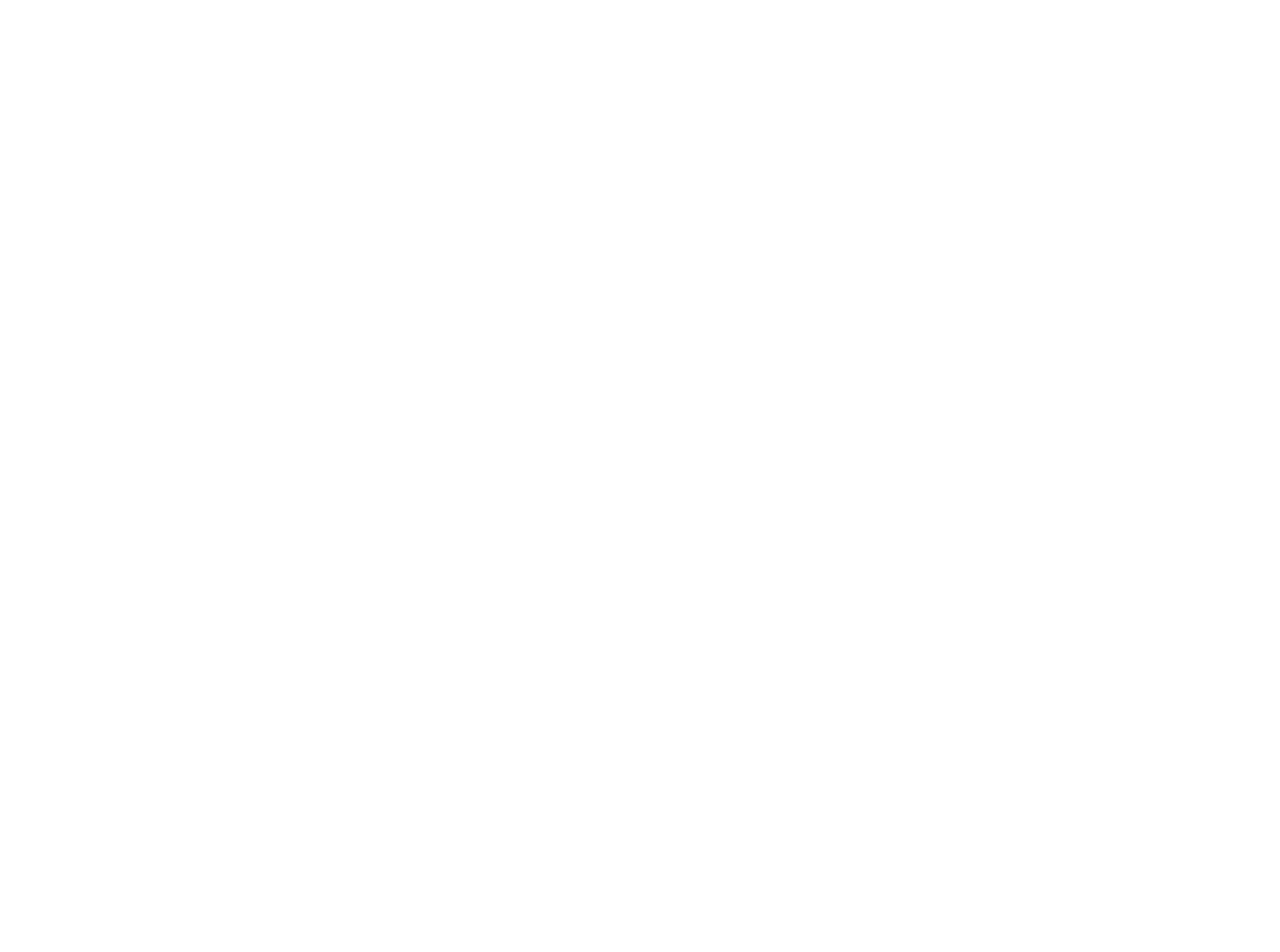
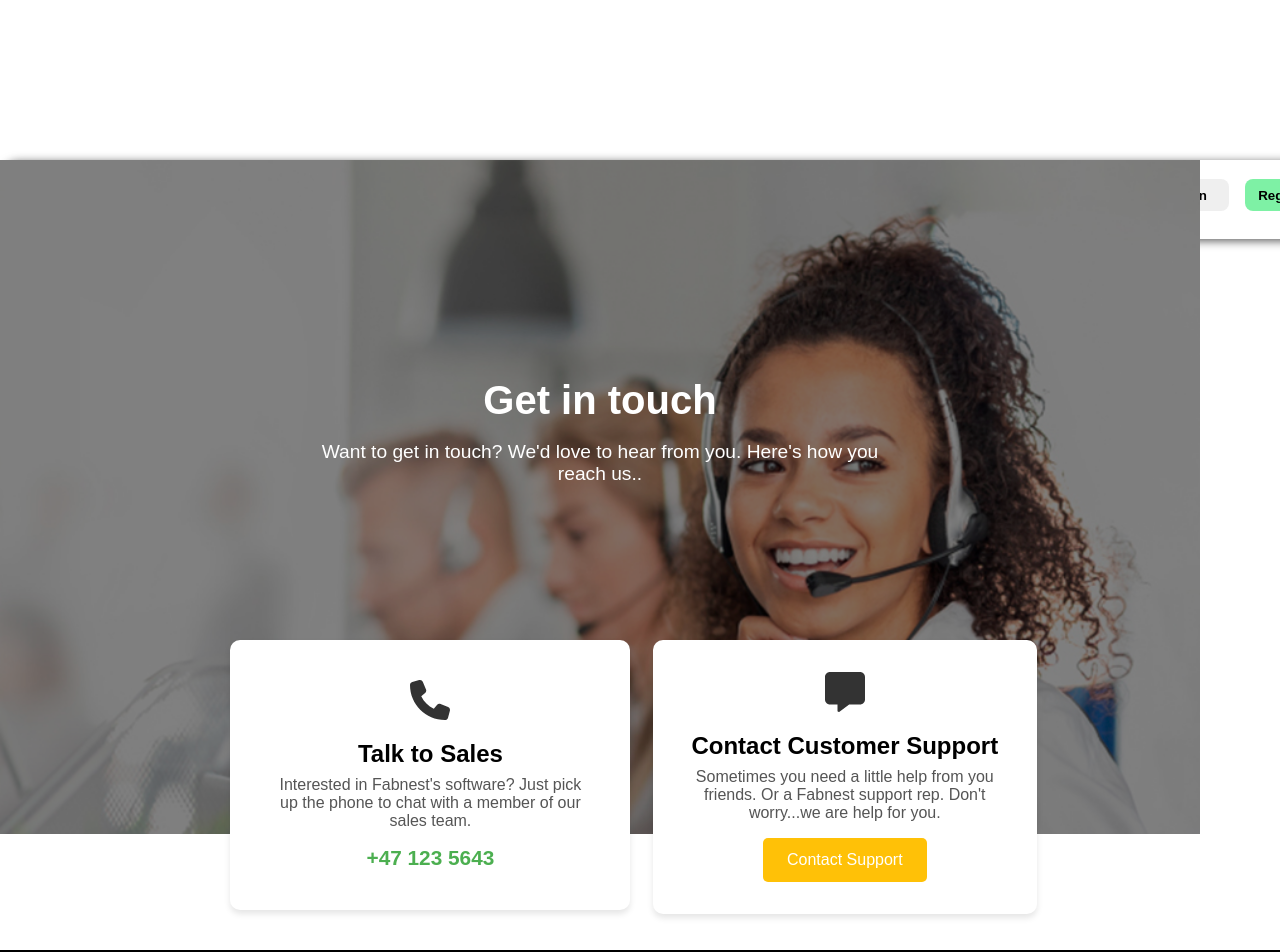
Before and after one commit to HansajithNilan/FabNest-Online-store, a React (Vite) app in the folder frontend/: page /contactus in a window 1280 px wide. Before the commit this address had no page. Shown: the top 952 px of the page. Before the commit the page ends 800 px from the top, so only its background shows below. Built offline with nearby package versions, Linux system fonts and the light colour scheme; a web font is replaced by a local one.

Commit message:
User registration page is developed

```diff
--- a/frontend/src/App.jsx
+++ b/frontend/src/App.jsx
@@ -8,6 +8,7 @@ import LoginPage from './Pages/LoginPage/LoginPage.jsx'
 import About from './Pages/AboutUsPage/About.jsx'
 import UserRegister from './Pages/UserRegisterPage/UserRegister.jsx'
 import Forgotpswd from './Pages/Forgotpswd/Forgotpswd.jsx'
+import ContactUs from './Pages/ContactUsPage/ContactUs.jsx'
 
 
 
@@ -25,6 +26,7 @@ function App() {
     <Route path='/About' element={<About/>}/>
     <Route path='/UserRegister' element={<UserRegister/>}/>
     <Route path='/forgotpswd' element={<Forgotpswd/>}/>
+    <Route path='/contactus' element={<ContactUs/>}/>
 
     </Routes>
 
--- a/frontend/src/Pages/AboutUsPage/About.jsx
+++ b/frontend/src/Pages/AboutUsPage/About.jsx
@@ -1,7 +1,7 @@
 import React from 'react'
 import './About.css'
 import NavBar from '../../Components/NavBar/NavBar'
-
+import Footer from '../../Components/Footer/Footer'
 function About() {
   return (
     <div className='wrapper'>
@@ -33,6 +33,7 @@ function About() {
             </div>
          </div>
       </div>
+      <Footer/>
     </div>
   )
 }
--- /dev/null
+++ b/frontend/src/Pages/ContactUsPage/ContactUs.css
@@ -0,0 +1,117 @@
+/* ContactUs.css */
+
+
+.contact-us-wrapper {
+    font-family: 'Arial', sans-serif;
+   margin: auto;
+   width: 100%;
+
+  }
+
+  .contact-us-content {
+    text-align: center;
+    margin-top: 10rem;
+    margin-bottom: 5rem;
+    width: 150vh;
+  }
+
+  .pic {
+    position: relative;
+    overflow: hidden;
+    z-index: 5;
+  }
+
+  .pic img {
+    width: 100%;
+    height: auto;
+    filter: brightness(0.5);
+  }
+
+  .text {
+    position: absolute;
+    top: 40%;
+    left: 50%;
+    transform: translate(-50%, -50%);
+    color: #fff;
+    text-align: center;
+  }
+
+  .text h1 {
+    font-size: 2.5rem;
+    margin: 0;
+  }
+
+  .text p {
+    font-size: 1.2rem;
+  }
+
+  .card {
+    display: flex;
+    justify-content: center;
+    margin: 2rem auto;
+    max-width: 1200px;
+
+  }
+
+  .card div {
+    background-color: #fff;
+    border-radius: 10px;
+    box-shadow: 0 4px 6px rgba(0, 0, 0, 0.1);
+    width: 25%;
+    z-index: 11;
+
+  }
+
+  .talk{
+    position: absolute;
+    top: 80%;
+    left: 18%;
+    padding: 2.5rem ;
+  }
+
+  .support{
+    position: absolute;
+    top: 80%;
+    left: 51%;
+    padding: 2rem;
+  }
+
+  .card svg {
+    width: 40px;
+    height: 40px;
+    fill: #333;
+    margin-bottom: 1rem;
+  }
+
+  .talk h1,
+  .support h1 {
+    font-size: 1.5rem;
+    margin-bottom: 0.5rem;
+  }
+
+  .talk p,
+  .support p {
+    font-size: 1rem;
+    margin-bottom: 1rem;
+    color: #555;
+  }
+
+  .talk h2 {
+    font-size: 1.3rem;
+    color: #4CAF50;
+  }
+
+  .support button {
+    background-color: #FFC107;
+    border: none;
+    color: #fff;
+    padding: 0.8rem 1.5rem;
+    font-size: 1rem;
+    border-radius: 5px;
+    cursor: pointer;
+    transition: background-color 0.3s ease;
+  }
+
+  .support button:hover {
+    background-color: #E0A800;
+  }
--- /dev/null
+++ b/frontend/src/Pages/ContactUsPage/ContactUs.jsx
@@ -0,0 +1,45 @@
+import React from 'react'
+import './ContactUs.css'
+import NavBar from '../../Components/NavBar/NavBar'
+import Footer from '../../Components/Footer/Footer'
+
+
+function ContactUs() {
+  return (
+
+
+    <div className='contact-us-wrapper'>
+        <NavBar/>
+      <div className='contact-us-content'>
+      <div>
+        <div className='pic'>
+           <img src='../Images/contactus.jpg'/>
+           <div className='text'>
+            <h1>Get in touch</h1><br/>
+            <p>Want to get in touch? We'd love to hear from you. Here's how you reach us..</p>
+           </div>
+        </div>
+        <div className='card'>
+           <div className='talk'>
+            <svg xmlns="http://www.w3.org/2000/svg" viewBox="0 0 512 512"><path d="M164.9 24.6c-7.7-18.6-28-28.5-47.4-23.2l-88 24C12.1 30.2 0 46 0 64C0 311.4 200.6 512 448 512c18 0 33.8-12.1 38.6-29.5l24-88c5.3-19.4-4.6-39.7-23.2-47.4l-96-40c-16.3-6.8-35.2-2.1-46.3 11.6L304.7 368C234.3 334.7 177.3 277.7 144 207.3L193.3 167c13.7-11.2 18.4-30 11.6-46.3l-40-96z"/></svg>
+            <h1>Talk to Sales</h1>
+            <p>Interested in Fabnest's software? Just pick up the  phone to chat with a member of our sales team.</p>
+            <h2>+47 123 5643</h2>
+           </div>
+           <div className='support'>
+            <svg xmlns="http://www.w3.org/2000/svg" viewBox="0 0 512 512"><path d="M64 0C28.7 0 0 28.7 0 64L0 352c0 35.3 28.7 64 64 64l96 0 0 80c0 6.1 3.4 11.6 8.8 14.3s11.9 2.1 16.8-1.5L309.3 416 448 416c35.3 0 64-28.7 64-64l0-288c0-35.3-28.7-64-64-64L64 0z"/></svg>
+            <h1>Contact Customer Support</h1>
+            <p>Sometimes you need a little help from you friends. Or a Fabnest support rep. Don't worry...we are help for you.</p>
+            <button>Contact Support</button>
+           </div>
+        </div>
+        </div>
+      </div>
+      <Footer/>
+    </div>
+
+
+  )
+}
+
+export default ContactUs
--- a/frontend/src/Pages/Forgotpswd/Forgotpswd.css
+++ b/frontend/src/Pages/Forgotpswd/Forgotpswd.css
@@ -1,6 +1,6 @@
 /* Forgotpswd.css */
 
-.wrapper {
+.password-wrapper {
     display: flex;
     flex-direction: column;
     align-items: center;
--- a/frontend/src/Pages/Forgotpswd/Forgotpswd.jsx
+++ b/frontend/src/Pages/Forgotpswd/Forgotpswd.jsx
@@ -1,10 +1,10 @@
 import React from 'react'
 import './Forgotpswd.css'
 import NavBar from '../../Components/NavBar/NavBar'
-
+import Footer from '../../Components/Footer/Footer'
 function Forgotpswd() {
   return (
-    <div className='wrapper'>
+    <div className='password-wrapper'>
       <NavBar/>
       <div className='containtpwd'>
         <div>
@@ -19,6 +19,7 @@ function Forgotpswd() {
                     <button>Update password</button><br/>
         </form>
       </div>
+      <Footer/>
     </div>
   )
 }
--- a/frontend/src/Pages/UserRegisterPage/UserRegister.css
+++ b/frontend/src/Pages/UserRegisterPage/UserRegister.css
@@ -3,21 +3,14 @@
 }
 
 
-
-.wrapper {
-
-    align-items: center;
-    font-family: 'Arial', sans-serif;
-  }
-
 .Rpage {
   background-image: linear-gradient(rgba(0, 0, 0, 0.5), rgba(0, 0, 0, 0.5)),url('https://i.etsystatic.com/14319357/r/il/1a0f9e/5527243028/il_570xN.5527243028_csg6.jpg'); /* Replace with your image path */
   background-size: cover;
-    background-position: center;
   display: flex;
-    justify-content: center;
   align-items: center;
   width: 150vh;
+  margin: auto;
+  padding-top: 17vh;
 }
 
 .RegBox {
@@ -28,7 +21,7 @@
   color: #ffffff;
   text-align: center;
   box-shadow: 0px 4px 8px rgba(0, 0, 0, 0.2);
-    margin-top: 15vh;
+  margin: 15vh auto;
 }
 
 .RegBox h1 {
--- a/frontend/src/Pages/UserRegisterPage/UserRegister.jsx
+++ b/frontend/src/Pages/UserRegisterPage/UserRegister.jsx
@@ -1,35 +1,44 @@
-import React from 'react'
-import './UserRegister.css'
-import NavBar from '../../Components/NavBar/NavBar'
+import React from 'react';
+import './UserRegister.css';
+import NavBar from '../../Components/NavBar/NavBar';
+import Footer from '../../Components/Footer/Footer';
 
 function UserRegister() {
   return (
-    <div className='wrapper'>
+    <div className="user-register-wrapper">
+      <NavBar />
 
-    <NavBar/>
-    <div className='Rpage'>
-    <div className='RegBox'>
-
-                <h1>Create an acount</h1>
-                <p>Already have an account? <a href='#'> Log in </a> </p>
-                <form>
-                    <label>What should we call you?</label><br/>
-                    <input type='text' placeholder='Enter your profile name'></input>
-                    <label>What's your email?</label><br/>
-                    <input type='text' placeholder='Enter your email address'></input>
-                    <label>Create a password</label><br/>
-                    <input type='password' placeholder='Enter your password'></input>
-                    <p>Use 8 or more characters with a mix of letters, numbers & symbols</p><br/>
-                    <p>By creating an account, you agree to the<a href='#' >Terms of use</a> and <a href='#'>Privacy Policy.</a> </p>
-
-                </form>
-                <button>Create an account</button><br/>
-            </div>
+       <div className="Rpage">
+        <div className="RegBox">
+          <h1>Create an account</h1>
+          <p>
+            Already have an account? <a href="#">Log in</a>
+          </p>
+          <form>
+            <label>What should we call you?</label>
+            <br />
+            <input type="text" placeholder="Enter your profile name"></input>
+            <label>What's your email?</label>
+            <br />
+            <input type="text" placeholder="Enter your email address"></input>
+            <label>Create a password</label>
+            <br />
+            <input type="password" placeholder="Enter your password"></input>
+            <p>Use 8 or more characters with a mix of letters, numbers & symbols</p>
+            <br />
+            <p>
+              By creating an account, you agree to the
+              <a href="#"> Terms of use</a> and <a href="#">Privacy Policy.</a>
+            </p>
+          </form>
+          <button>Create an account</button>
+          <br />
+        </div>
+       </div>
 
 
     </div>
-    </div>
-  )
+  );
 }
 
-export default UserRegister
+export default UserRegister;
```
Also changed, not shown: frontend/public/Images/contactus.jpg (added). Lines whose indentation alone changed are shown as unchanged.
